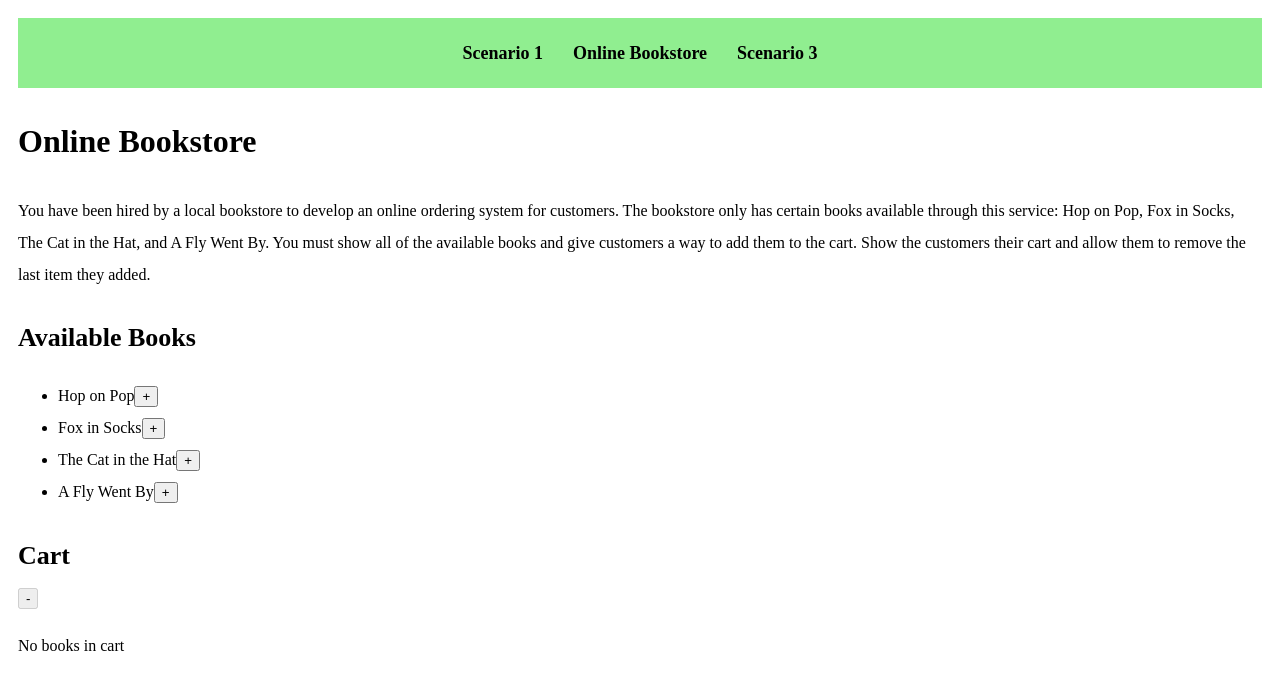
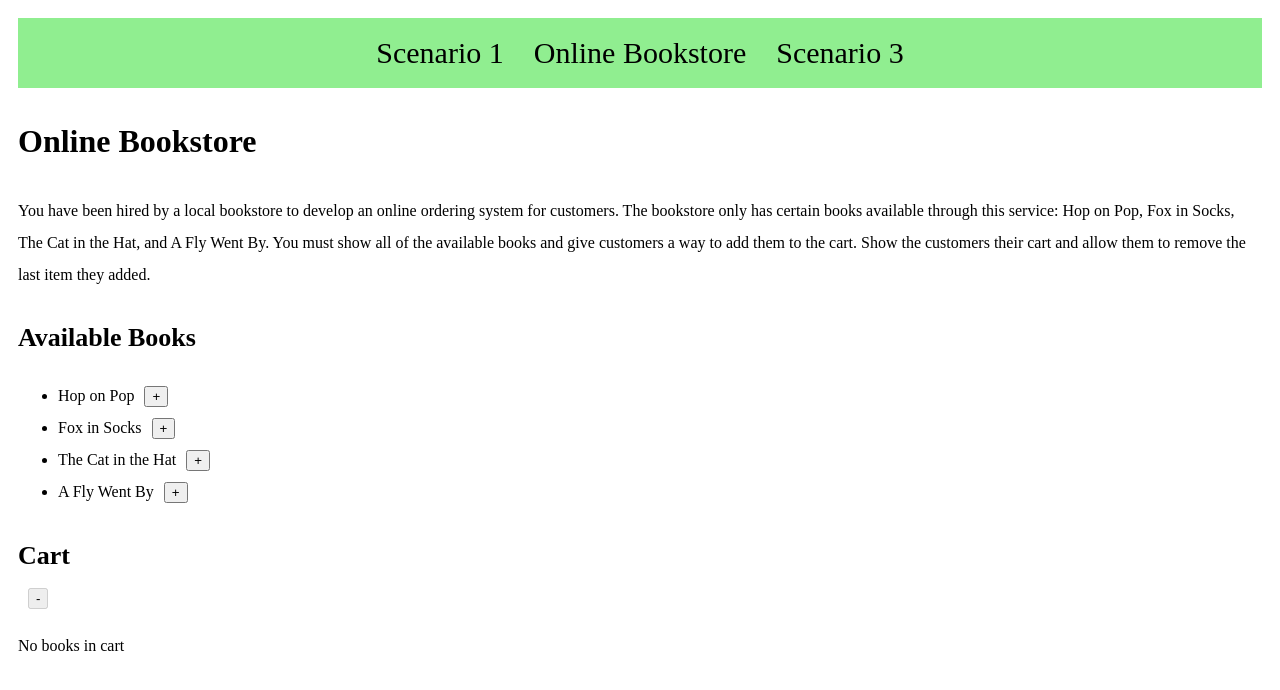
Before and after one commit to wowowo1791/group, a plain HTML site: page homework-5/onlinebookstore.html in a window 1280 px wide. Drawn offline with Linux system fonts and the light colour scheme.

Commit message:
add changes to css

```diff
--- a/homework-5/css/styles.css
+++ b/homework-5/css/styles.css
@@ -20,8 +20,8 @@ nav {
 nav a {
     text-decoration: none;
     color: black;
-    font-weight: bold;
-    font-size: 18px;
+    font-family: "Times New Roman", Times, serif;
+    font-size: 30px;
 }
 
 nav a:hover {
@@ -45,11 +45,6 @@ h2 {
 }
 
 button {
-
     color: black;
-
-
-
-
-
+    margin-left: 10px;
 }
```
